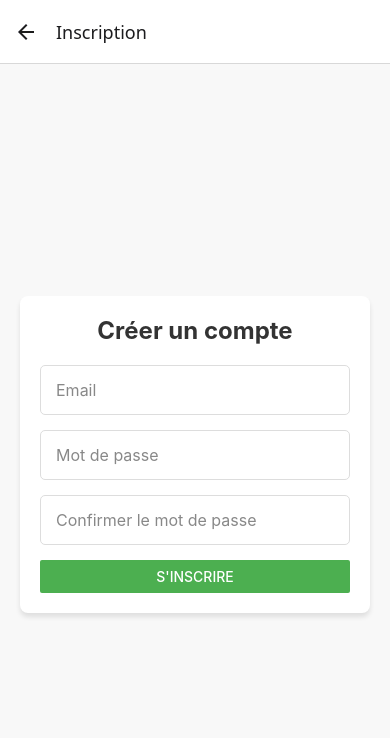
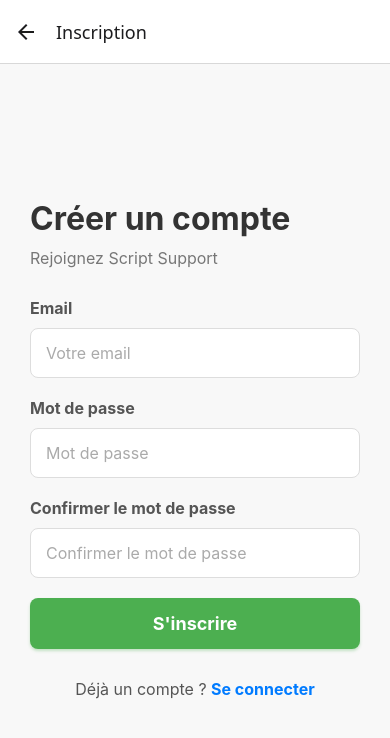
Before and after one commit to MrScript-DEV/react-native, a React Native app: screen /Register in a window 390 px wide. Shown: the top 738 px of the page. Built offline with nearby package versions, Linux system fonts and the light colour scheme.

Commit message:
Improve login and register

```diff
--- a/screens/Auth/LoginScreen.js
+++ b/screens/Auth/LoginScreen.js
@@ -1,43 +1,61 @@
-import React from "react";
+import React, { useState } from "react";
 import {
   View,
   Text,
   TextInput,
-  Button,
   TouchableOpacity,
-  Text as RNText,
   StyleSheet,
+  Alert,
 } from "react-native";
 
 const LoginScreen = ({ navigation }) => {
+  const [email, setEmail] = useState("");
+  const [password, setPassword] = useState("");
+
+  const handleLogin = () => {
+    if (!email || !password) {
+      Alert.alert("Erreur", "Veuillez remplir tous les champs.");
+      return;
+    }
+    if (!/^[^\s@]+@[^\s@]+\.[^\s@]+$/.test(email)) {
+      Alert.alert("Erreur", "Adresse email invalide.");
+      return;
+    }
+    navigation.reset({
+      index: 0,
+      routes: [{ name: "Dashboard" }],
+    });
+  };
+
   return (
     <View style={styles.container}>
-      <View style={styles.innerContainer}>
-        <Text style={styles.title}>Bienvenue sur Script Support</Text>
+      <Text style={styles.title}>Bienvenue</Text>
+      <Text style={styles.subtitle}>Connectez-vous pour continuer</Text>
 
+      <View style={styles.formContainer}>
+        <Text style={styles.label}>Email</Text>
         <TextInput
           style={styles.input}
-          placeholder="Email"
-          placeholderTextColor="#888"
+          placeholder="Votre email"
+          placeholderTextColor="#aaa"
           keyboardType="email-address"
+          value={email}
+          onChangeText={setEmail}
         />
 
+        <Text style={styles.label}>Mot de passe</Text>
         <TextInput
           style={styles.input}
-          placeholder="Mot de passe"
-          placeholderTextColor="#888"
+          placeholder="Votre mot de passe"
+          placeholderTextColor="#aaa"
           secureTextEntry={true}
+          value={password}
+          onChangeText={setPassword}
         />
 
-        <Button
-          title="Se connecter"
-          onPress={() => {
-            navigation.reset({
-              index: 0,
-              routes: [{ name: "Dashboard" }],
-            });
-          }}
-        />
+        <TouchableOpacity style={styles.loginButton} onPress={handleLogin}>
+          <Text style={styles.loginButtonText}>Se connecter</Text>
+        </TouchableOpacity>
 
         <TouchableOpacity
           style={styles.signupButton}
@@ -45,7 +63,10 @@ const LoginScreen = ({ navigation }) => {
             navigation.navigate("Register");
           }}
         >
-          <RNText style={styles.signupText}>S'inscrire</RNText>
+          <Text style={styles.signupText}>
+            Nouveau sur Script Support ?{" "}
+            <Text style={styles.boldSignupText}>S'inscrire</Text>
+          </Text>
         </TouchableOpacity>
       </View>
     </View>
@@ -55,52 +76,72 @@ const LoginScreen = ({ navigation }) => {
 const styles = StyleSheet.create({
   container: {
     flex: 1,
+    backgroundColor: "#f8f8f8",
+    paddingHorizontal: 30,
     justifyContent: "center",
-    alignItems: "center",
-    backgroundColor: "#f8f8f8",
-    padding: 20,
-  },
-  innerContainer: {
-    width: "100%",
-    maxWidth: 400,
-    padding: 20,
-    backgroundColor: "#fff",
-    borderRadius: 8,
-    shadowColor: "#000",
-    shadowOffset: { width: 0, height: 4 },
-    shadowOpacity: 0.1,
-    shadowRadius: 5,
-    elevation: 5,
   },
   title: {
-    fontSize: 24,
+    fontSize: 32,
     fontWeight: "bold",
     color: "#333",
-    textAlign: "center",
-    marginBottom: 20,
+    textAlign: "left",
+    marginBottom: 10,
+  },
+  subtitle: {
+    fontSize: 16,
+    color: "#777",
+    textAlign: "left",
+    marginBottom: 30,
+  },
+  formContainer: {
+    width: "100%",
+  },
+  label: {
+    fontSize: 16,
+    fontWeight: "bold",
+    color: "#555",
+    marginBottom: 10,
   },
   input: {
     height: 50,
     borderColor: "#ddd",
     borderWidth: 1,
-    borderRadius: 5,
-    marginBottom: 15,
+    borderRadius: 8,
     paddingHorizontal: 15,
     fontSize: 16,
     color: "#333",
+    backgroundColor: "white",
+    marginBottom: 20,
+  },
+  loginButton: {
+    backgroundColor: "#007bff",
+    paddingVertical: 15,
+    borderRadius: 8,
+    alignItems: "center",
+    justifyContent: "center",
+    marginBottom: 20,
+    shadowColor: "#007bff",
+    shadowOffset: { width: 0, height: 2 },
+    shadowOpacity: 0.3,
+    shadowRadius: 3,
+    elevation: 4,
+  },
+  loginButtonText: {
+    fontSize: 18,
+    fontWeight: "bold",
+    color: "#fff",
   },
   signupButton: {
-    marginTop: 15,
-    padding: 10,
+    paddingVertical: 10,
     alignItems: "center",
-    borderRadius: 5,
-    borderWidth: 1,
-    borderColor: "#333",
   },
   signupText: {
     fontSize: 16,
-    color: "#333",
+    color: "#555",
+  },
+  boldSignupText: {
     fontWeight: "bold",
+    color: "#007bff",
   },
 });
 
--- a/screens/Auth/RegisterScreen.js
+++ b/screens/Auth/RegisterScreen.js
@@ -3,48 +3,100 @@ import {
   View,
   Text,
   TextInput,
-  Button,
   TouchableOpacity,
   StyleSheet,
+  Alert,
 } from "react-native";
 
 const RegisterScreen = ({ navigation }) => {
+  const [email, setEmail] = useState("");
+  const [password, setPassword] = useState("");
+  const [confirmPassword, setConfirmPassword] = useState("");
+
+  const handleRegister = () => {
+    if (!email || !password || !confirmPassword) {
+      Alert.alert("Erreur", "Veuillez remplir tous les champs.");
+      return;
+    }
+    if (!/^[^\s@]+@[^\s@]+\.[^\s@]+$/.test(email)) {
+      Alert.alert("Erreur", "Adresse email invalide.");
+      return;
+    }
+    if (password !== confirmPassword) {
+      Alert.alert("Erreur", "Les mots de passe ne correspondent pas.");
+      return;
+    }
+    if (password.length < 8) {
+      Alert.alert(
+        "Erreur",
+        "Le mot de passe doit contenir au moins 8 caractères."
+      );
+      return;
+    }
+
+    navigation.reset({
+      index: 0,
+      routes: [{ name: "Dashboard" }],
+    });
+  };
+
   return (
     <View style={styles.container}>
-      <View style={styles.innerContainer}>
-        <Text style={styles.title}>Créer un compte</Text>
+      <Text style={styles.title}>Créer un compte</Text>
+      <Text style={styles.subtitle}>Rejoignez Script Support</Text>
 
+      <View style={styles.formContainer}>
+        <Text style={styles.label}>Email</Text>
         <TextInput
           style={styles.input}
-          placeholder="Email"
-          placeholderTextColor="#888"
+          placeholder="Votre email"
+          placeholderTextColor="#aaa"
           keyboardType="email-address"
+          value={email}
+          onChangeText={setEmail}
         />
 
+        <Text style={styles.label}>Mot de passe</Text>
         <TextInput
           style={styles.input}
           placeholder="Mot de passe"
-          placeholderTextColor="#888"
+          placeholderTextColor="#aaa"
           secureTextEntry={true}
+          value={password}
+          onChangeText={setPassword}
         />
 
+        <Text style={styles.label}>Confirmer le mot de passe</Text>
         <TextInput
           style={styles.input}
           placeholder="Confirmer le mot de passe"
-          placeholderTextColor="#888"
+          placeholderTextColor="#aaa"
           secureTextEntry={true}
+          value={confirmPassword}
+          onChangeText={setConfirmPassword}
         />
 
-        <Button
-          title="S'inscrire"
+        <TouchableOpacity
+          style={styles.registerButton}
+          onPress={handleRegister}
+        >
+          <Text style={styles.registerButtonText}>S'inscrire</Text>
+        </TouchableOpacity>
+
+        <TouchableOpacity
+          style={styles.loginButtonLink}
           onPress={() => {
             navigation.reset({
               index: 0,
-              routes: [{ name: "Dashboard" }],
+              routes: [{ name: "Login" }],
             });
           }}
-          color="#4CAF50"
-        />
+        >
+          <Text style={styles.loginText}>
+            Déjà un compte ?{" "}
+            <Text style={styles.boldLoginText}>Se connecter</Text>
+          </Text>
+        </TouchableOpacity>
       </View>
     </View>
   );
@@ -53,39 +105,72 @@ const RegisterScreen = ({ navigation }) => {
 const styles = StyleSheet.create({
   container: {
     flex: 1,
+    backgroundColor: "#f8f8f8",
+    paddingHorizontal: 30,
     justifyContent: "center",
-    alignItems: "center",
-    backgroundColor: "#f8f8f8",
-    padding: 20,
-  },
-  innerContainer: {
-    width: "100%",
-    maxWidth: 400,
-    padding: 20,
-    backgroundColor: "#fff",
-    borderRadius: 8,
-    shadowColor: "#000",
-    shadowOffset: { width: 0, height: 4 },
-    shadowOpacity: 0.1,
-    shadowRadius: 5,
-    elevation: 5,
   },
   title: {
-    fontSize: 24,
+    fontSize: 32,
     fontWeight: "bold",
     color: "#333",
-    textAlign: "center",
-    marginBottom: 20,
+    textAlign: "left",
+    marginBottom: 10,
+  },
+  subtitle: {
+    fontSize: 16,
+    color: "#777",
+    textAlign: "left",
+    marginBottom: 30,
+  },
+  formContainer: {
+    width: "100%",
+  },
+  label: {
+    fontSize: 16,
+    fontWeight: "bold",
+    color: "#555",
+    marginBottom: 10,
   },
   input: {
     height: 50,
     borderColor: "#ddd",
     borderWidth: 1,
-    borderRadius: 5,
-    marginBottom: 15,
+    borderRadius: 8,
     paddingHorizontal: 15,
     fontSize: 16,
     color: "#333",
+    backgroundColor: "white",
+    marginBottom: 20,
+  },
+  registerButton: {
+    backgroundColor: "#4CAF50",
+    paddingVertical: 15,
+    borderRadius: 8,
+    alignItems: "center",
+    justifyContent: "center",
+    marginBottom: 20,
+    shadowColor: "#4CAF50",
+    shadowOffset: { width: 0, height: 2 },
+    shadowOpacity: 0.3,
+    shadowRadius: 3,
+    elevation: 4,
+  },
+  registerButtonText: {
+    fontSize: 18,
+    fontWeight: "bold",
+    color: "#fff",
+  },
+  loginButtonLink: {
+    paddingVertical: 10,
+    alignItems: "center",
+  },
+  loginText: {
+    fontSize: 16,
+    color: "#555",
+  },
+  boldLoginText: {
+    fontWeight: "bold",
+    color: "#007bff",
   },
 });
 
```
